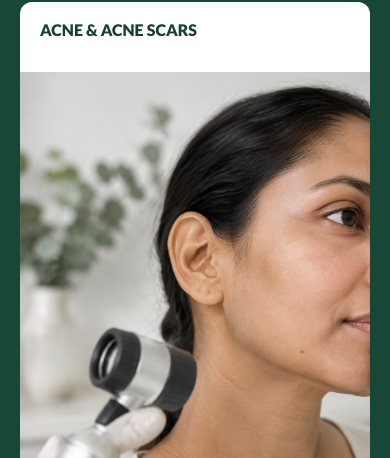
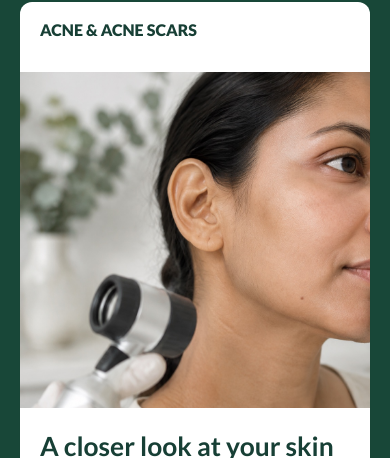
Before and after one commit to meetmehta0685/ShreemayClinic, a Next.js app: page /treatments/acne-treatment in a window 390 px wide. Shown: the part 737-1195 px from the top of the page. Built offline with nearby package versions, Linux system fonts and the light colour scheme; no server answers.

Commit message:
Fix mobile clinic layout

```diff
--- a/src/app/globals.css
+++ b/src/app/globals.css
@@ -286,7 +286,7 @@ section { scroll-margin-top: 6rem; }
 .before-after-copy > p:last-child { font-size: 1rem; line-height: 1.55; }
 .before-after-disclaimer { max-width: 70ch; margin-top: 1.5rem; color: var(--muted-foreground); font-size: 1rem; line-height: 1.6; }
 @media (max-width: 1023px) { .before-after-heading { grid-template-columns: 1fr; gap: 1rem; } }
-@media (max-width: 760px) {
+@media (max-width: 767px) {
   .before-after-grid { grid-template-columns: 1fr; }
   .before-after-media-with-detail { grid-template-columns: repeat(2, minmax(0, 1fr)); }
   .before-after-detail { grid-column: 1 / -1; }
@@ -383,7 +383,7 @@ section { scroll-margin-top: 6rem; }
 .reels-controls button:hover:not(:disabled) { background: var(--clinic-mint); }
 .reels-controls button:disabled { opacity: 0.35; cursor: default; }
 .reels-controls button svg { width: 18px; height: 18px; }
-@media (max-width: 760px) {
+@media (max-width: 767px) {
   .reel-tile { flex: 0 0 82%; min-width: 0; max-width: 340px; }
   .reels-footer { align-items: flex-start; flex-direction: column; }
   .reels-profile { font-size: 1rem; }
@@ -532,7 +532,7 @@ section { scroll-margin-top: 6rem; }
   .treatment-detail-grid { gap: 3rem; }
 }
 
-@media (max-width: 760px) {
+@media (max-width: 767px) {
 
 
 
@@ -611,7 +611,7 @@ a { text-underline-offset:.2em; }
 .clinic-image span { background:var(--clinic-plum); color:white; padding:8px 12px; border-radius:4px; }
 .treatment-image-caption { position:static; color:var(--foreground); padding:20px; text-shadow:none; border:0; }
 @media (min-width:640px) { .page-container { width:min(calc(100% - 144px),1304px); } }
-@media (min-width:761px) and (max-width:1200px) {
+@media (min-width:768px) and (max-width:1200px) {
  .welcome-copy { padding:48px 28px 32px 40px; }
  .welcome { padding-right:24px; grid-template-columns:1.15fr 1fr; }
  .welcome h1 { font-size:clamp(42px,5vw,62px); }
@@ -635,7 +635,7 @@ a { text-underline-offset:.2em; }
  .doctor-portrait { position:static; }
  .welcome-conversation { grid-template-columns:1fr 1fr; }
 }
-@media (max-width:760px) {
+@media (max-width:767px) {
  .site-header-inner { min-height:80px; }
  .brand-lockup { gap:10px; min-width:0; }
  .brand-mark { width:64px; height:64px; }
@@ -679,13 +679,13 @@ a { text-underline-offset:.2em; }
  @keyframes welcome-settle { from { clip-path:inset(0 0 2% 0); } to { clip-path:inset(0); } }
 }
 
-@media (min-width:761px) and (max-width:1200px) { .header-book { min-width:0; } }
+@media (min-width:768px) and (max-width:1200px) { .header-book { min-width:0; } }
 
-@media (min-width:761px) and (max-width:1100px) {
+@media (min-width:768px) and (max-width:1100px) {
  .site-header .site-nav { display:none; }
  .site-header .mobile-menu-trigger { display:inline-flex; }
 }
-@media (min-width:640px) and (max-width:760px) {
+@media (min-width:640px) and (max-width:767px) {
  .header-book { min-width:0; font-size:16px; }
 }
 
@@ -706,4 +706,18 @@ a { text-underline-offset:.2em; }
 .directions-caption h3 { font-size:26px; line-height:1.2; }
 .directions-caption p { margin-top:12px; font-size:16px; }
 .map-link { position:static; align-self:flex-start; margin:12px 26px 26px; }
-@media(max-width:760px) { .map-frame > img { height:auto; aspect-ratio:1.2; } }
+@media(max-width:767px) { .map-frame > img { height:auto; aspect-ratio:1.2; } }
+
+/* Keep the treatment visual useful before the long-form details on phones. */
+@media (max-width: 767px) {
+  .treatment-visual-media img {
+    min-height: 0;
+    height: clamp(21rem, 75vw, 32rem);
+    object-position: center 28%;
+  }
+
+  .floating-contact {
+    right: max(0.75rem, env(safe-area-inset-right));
+    bottom: max(0.75rem, env(safe-area-inset-bottom));
+  }
+}
```
Also changed, not shown: 1 other file (tests, documents, lock files or other folders).
